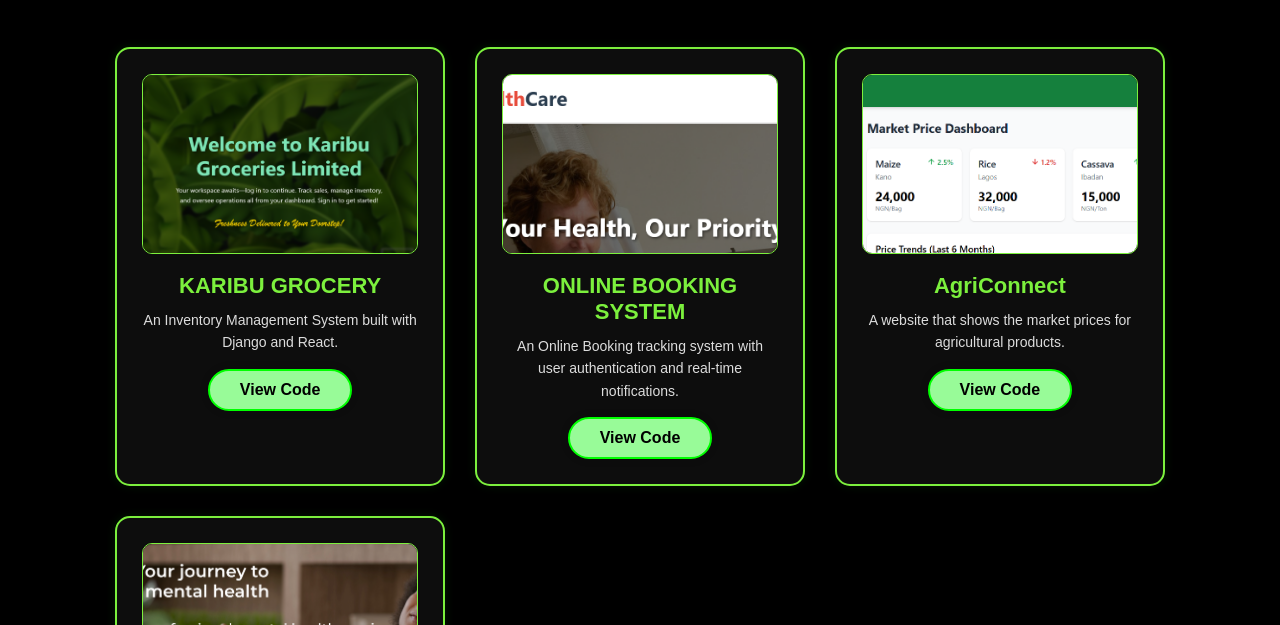
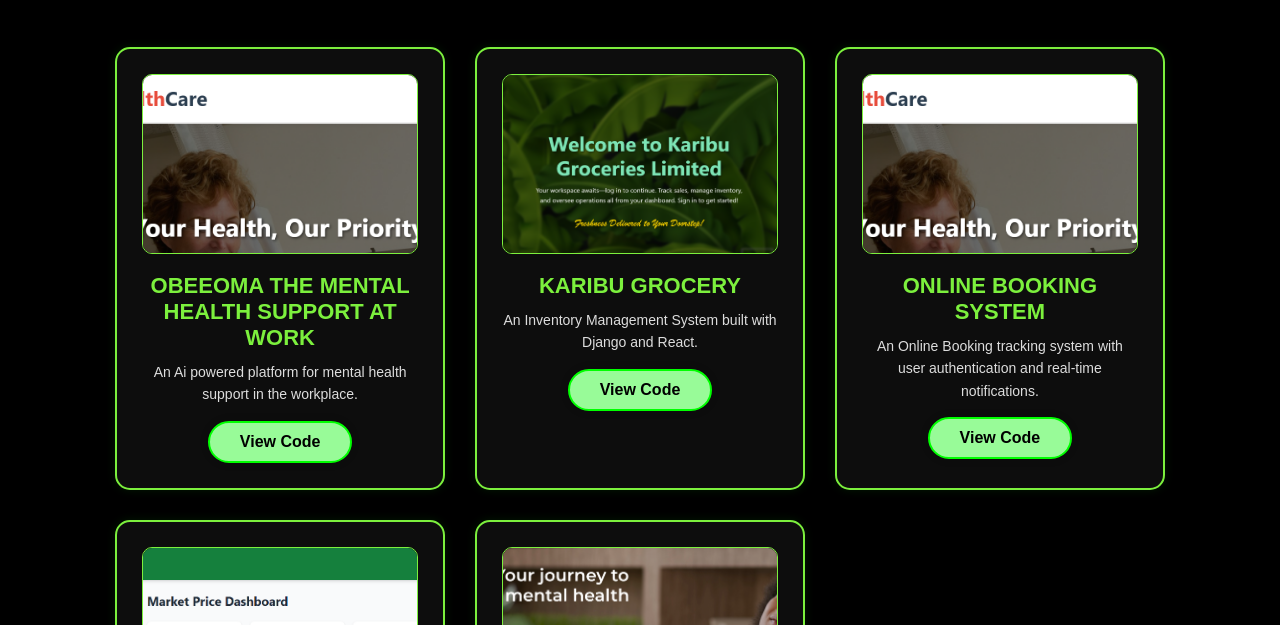
Before and after one commit to belinda-png/belinda-s_website, a plain HTML site: page projects.html in a window 1280 px wide. Shown: the part 175-800 px from the top of the page. Drawn offline with Linux system fonts and the light colour scheme.

Commit message:
updated the projects page

```diff
--- a/projects.html
+++ b/projects.html
@@ -205,6 +205,12 @@
 
         <div class="projects-container">
             <div class="project-card">
+                 <img src="images/Online.png" alt="Project 2">
+                <h2>OBEEOMA THE MENTAL HEALTH SUPPORT AT WORK </h2>
+                <p>An Ai powered platform for mental health support in the workplace.</p>
+                <a href="hhttps://github.com/belinda-png/online-booking.git" class="btn" target="_blank">View Code</a>
+            </div>
+            <div class="project-card">
                  <img src="images/karibu.png" alt="Project 1">
                 <h2>KARIBU GROCERY</h2>
                 <p>An Inventory Management System built with Django and React.</p>
```
